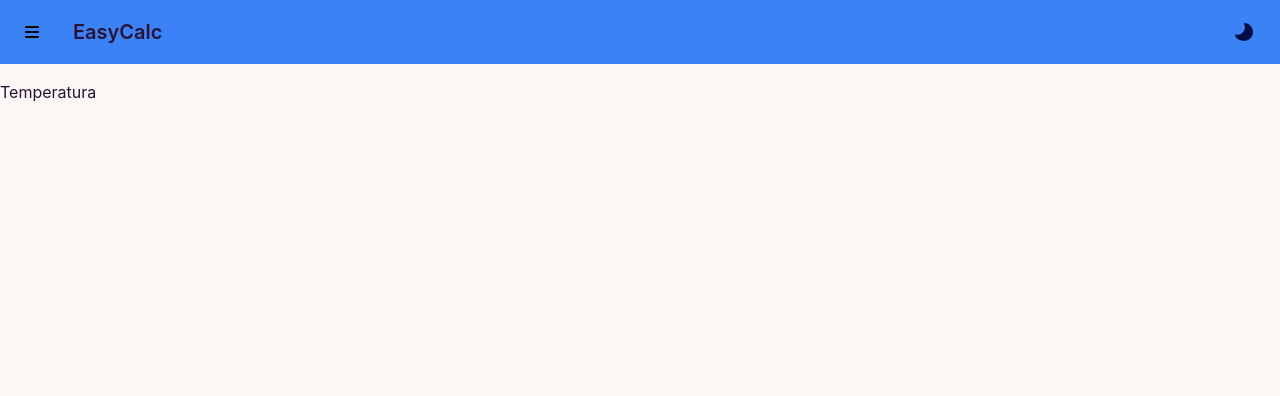
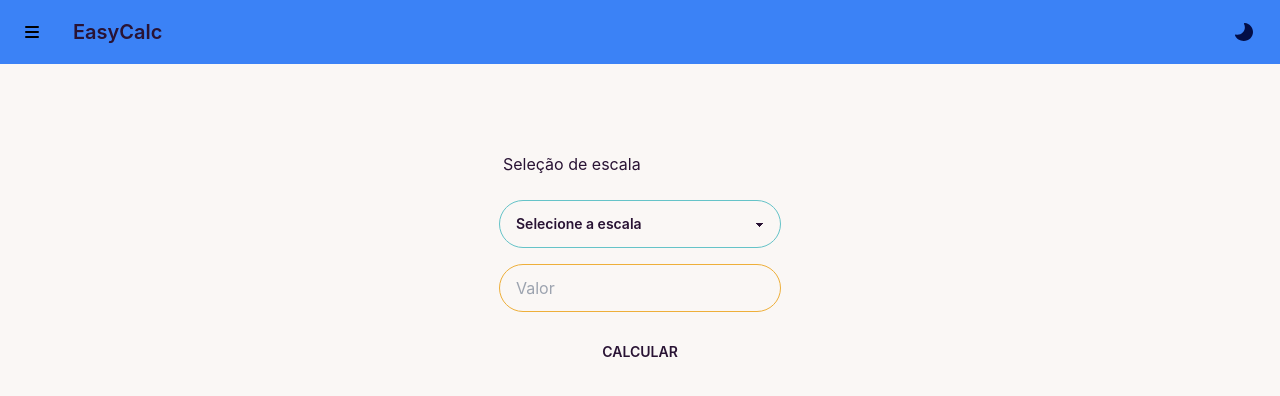
Before and after one commit to SamMotta/easyCalc, a React (Vite) app: page /fisica/temperatura in a window 1280 px wide. Shown: the top 396 px of the page. Built offline with nearby package versions, Linux system fonts and the light colour scheme.

Commit message:
TemperatureConverter is working now.

```diff
--- a/src/pages/other/TemperatureConverter.tsx
+++ b/src/pages/other/TemperatureConverter.tsx
@@ -1,30 +1,102 @@
 import { SubmitHandler, useForm } from "react-hook-form"
-import { useState } from "react"
+import { ChangeEvent, useState } from "react"
+
+enum ConversionEnum {
+    celsius = "celsius",
+    fahrenheit = "fahrenheit",
+    kelvin = "kelvin"
+}
 
 type Inputs = {
-    tempValue: number;
+    value: number;
+    typeConversion: ConversionEnum
 }
 
 type Result = {
     celsius?: number;
     fahrenheit?: number;
     kelvin?: number;
-};
+}
+
 
 function TemperatureConverter() {
     const { handleSubmit, register } = useForm<Inputs>()
     const [result, setResult] = useState<Result>()
+    const [option, setOption] = useState<string>()
+
+    function handleOptionChange(ev: ChangeEvent) {
+        const convertionType = (ev.currentTarget as HTMLSelectElement).value
+
+        setOption(convertionType)
+    }
+
+
 
     const calculate: SubmitHandler<Inputs> = (data): void => {
-        const { tempValue: temp } = data
+        const { value, typeConversion } = data;
 
-        // Do the calculations
+        if (isNaN(value))
+            return;
 
+        if (typeConversion === ConversionEnum.celsius) {
+            const celsius = value;
+            const kelvin = celsius + 273.15;
+            const fahrenheit = (celsius * 1.8) + 32;
+
+            setResult({ celsius, kelvin, fahrenheit })
+
+        } else if (typeConversion === ConversionEnum.fahrenheit) {
+
+            const fahrenheit = value;
+            const celsius = (fahrenheit - 32) / 1.8;
+            const kelvin = (fahrenheit - 32) / 1.8 + 273.15;
+
+            setResult({ celsius, kelvin, fahrenheit })
+
+        } else if (typeConversion === ConversionEnum.kelvin) {
+            const kelvin = value;
+            const celsius = kelvin - 273.15;
+            const fahrenheit = (kelvin - 273.15) * 1.8 + 32;
+
+            setResult({ celsius, kelvin, fahrenheit })
+
+        }
     }
 
     return (
-        <div>
-            Temperatura
+        <div className="flex flex-row justify-evenly space-x-reverse space-x-12 pt-16">
+
+            {/* Old Form */}
+            {/* <form onSubmit={handleSubmit(calculate)} className="flex flex-col justify-between space-y-4">
+                <input {...register("celsius", { valueAsNumber: true })} autoComplete="off" type="number" placeholder="Valor de Celsius" className="input input-bordered input-primary w-full max-w-xs" />
+                <input {...register("kelvin", { valueAsNumber: true })} autoComplete="off" type="number" placeholder="Valor de Kelvin" className="input input-bordered input-secondary w-full max-w-xs" />
+                <input {...register("fahrenheit", { valueAsNumber: true })} autoComplete="off" type="number" placeholder="Valor de Fahrenheit" className="input input-bordered input-accent w-full max-w-xs" />
+                <button type="submit" className="btn btn-ghost">Calcular</button>
+            </form> */}
+
+            <form onSubmit={handleSubmit(calculate)} className="flex flex-col justify-between space-y-4">
+
+                <label htmlFor="SelectConversion" className="label">Seleção de escala</label>
+                <select {...register("typeConversion", { onChange: handleOptionChange })} defaultValue="default" onChange={handleOptionChange} className="select select-primary w-full max-w-xs">
+                    <option disabled value="default">Selecione a escala</option>
+                    <option value="celsius">Celsius</option>
+                    <option value="fahrenheit">Fahrenheit</option>
+                    <option value="kelvin">Kelvin</option>
+                </select>
+                <input {...register("value", { valueAsNumber: true })} autoComplete="off" type="number" placeholder={option === undefined ? "Valor" : "Valor de " + option[0].toUpperCase() + option.slice(1)} className="input input-bordered input-accent w-full max-w-xs" />
+                <button type="submit" className="btn btn-ghost">Calcular</button>
+            </form>
+
+
+            {/* Show result */}
+            {result == null
+                ? null
+                : <div className="flex flex-col justify-center max-w-sm">
+                    <label htmlFor="resultCelsius" className="text-xl">{`ºC: ${result.celsius?.toFixed(2)}`}</label>
+                    <label htmlFor="resultFahrenheit" className="text-xl">{`ºF: ${result.fahrenheit?.toFixed(2)}`}</label>
+                    <label htmlFor="resultKelvin" className="text-xl">{`ºK: ${result.kelvin?.toFixed(2)}`}</label>
+                </div>
+            }
         </div>
     )
 }
```
